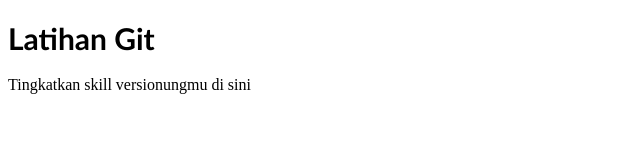
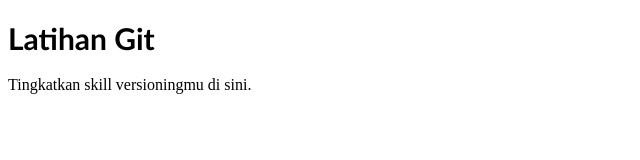
Before and after one commit to bagus-git/latihanGIT, a plain HTML site: page index.html in a window 1280 px wide. Shown: the full height of the page, 0-640 px from the left. Drawn offline with Linux system fonts and the light colour scheme.

Commit message:
menambahkan index.html

```diff
--- a/index.html
+++ b/index.html
@@ -9,6 +9,6 @@
   </head>
   <body>
     <h1>Latihan Git</h1>
-    <p>Tingkatkan skill versionungmu di sini</p>
+    <p>Tingkatkan skill versioningmu di sini.</p>
   </body>
 </html>
```
